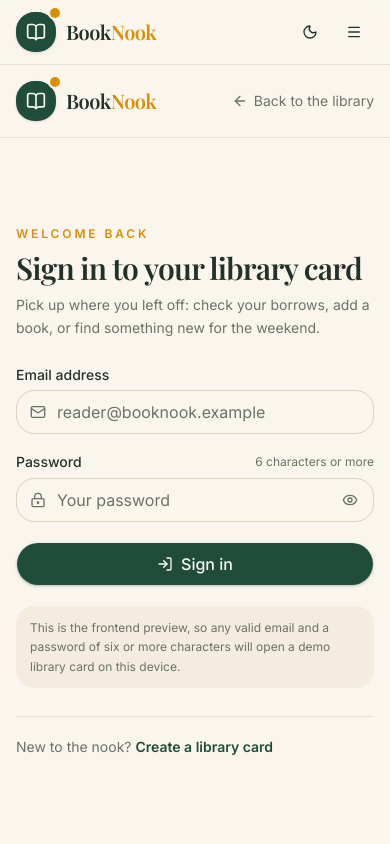
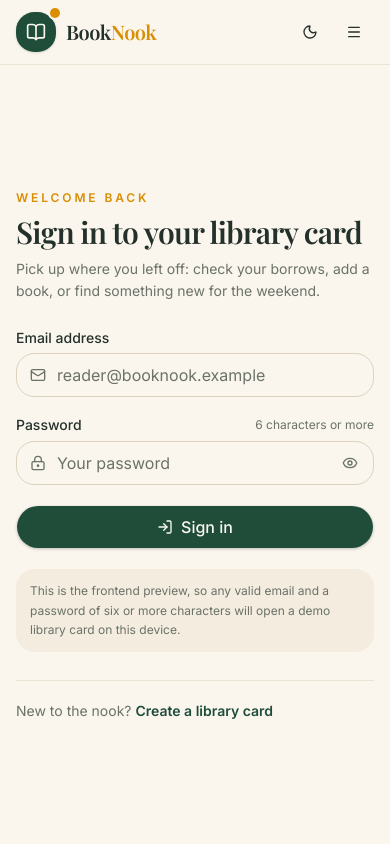
Before and after one commit to jahidul-taalha/BookNook-client, a Next.js app: page /login in a window 390 px wide. Shown: the top 844 px of the page. Built offline with nearby package versions, Linux system fonts and the light colour scheme; a web font is replaced by a local one.

Commit message:
fix: remove duplicate auth branding on mobile

```diff
--- a/src/components/auth/auth-shell.tsx
+++ b/src/components/auth/auth-shell.tsx
@@ -1,6 +1,5 @@
 import Link from "next/link";
 import { ArrowLeftIcon, QuoteIcon, SparklesIcon } from "lucide-react";
-import { BrandMark } from "@/components/site/brand-mark";
 
 const spines = [
   "bg-accent/80",
@@ -81,10 +80,7 @@ export function AuthShell({
       </aside>
 
       <section className="flex flex-col">
-        <div className="flex items-center justify-between border-b border-border/60 px-4 py-4 sm:px-6 lg:border-0 lg:px-10 lg:pt-8">
-          <div className="lg:hidden">
-            <BrandMark />
-          </div>
+        <div className="hidden items-center justify-between px-4 py-4 sm:px-6 lg:flex lg:border-0 lg:px-10 lg:pt-8">
           <Link
             href="/"
             className="ml-auto inline-flex items-center gap-1.5 text-sm text-muted-foreground transition-colors hover:text-primary"
```
